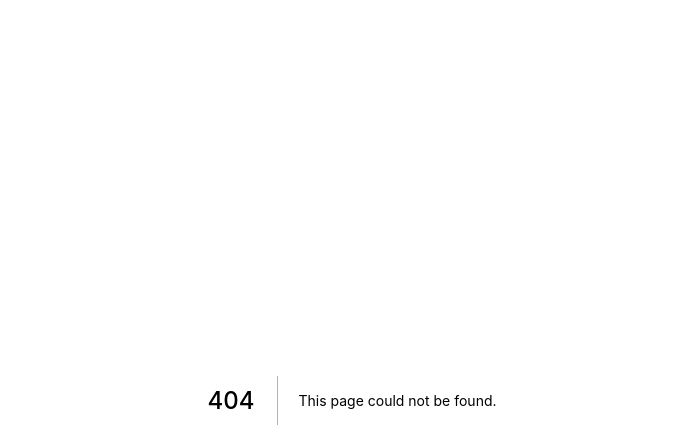
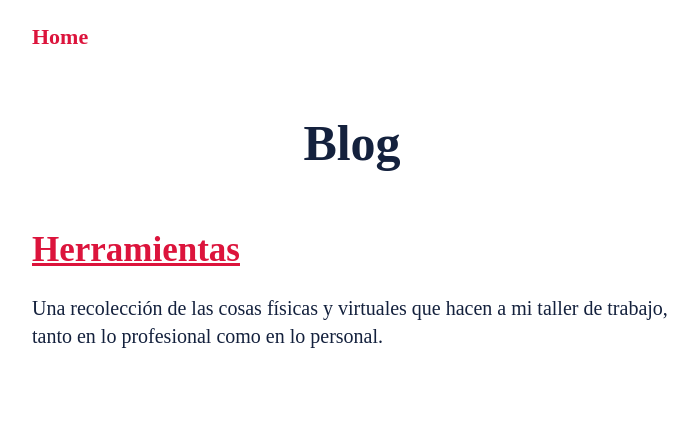
Before and after one commit to haykodarb/portfolio, a Next.js app: page /blog in a window 1280 px wide. Before the commit this address had no page. Shown: the top 448 px of the page, without its empty margins (288-986 px from the left). Built offline with nearby package versions, Linux system fonts and the light colour scheme.

Commit message:
Added blog

```diff
--- a/package.json
+++ b/package.json
@@ -9,6 +9,8 @@
   },
   "dependencies": {
     "@fortawesome/react-fontawesome": "^0.1.11",
+    "gray-matter": "^4.0.3",
+    "marked": "^4.0.19",
     "next": "9.5.3",
     "next-seo": "^4.26.0",
     "react": "16.13.1",
--- /dev/null
+++ b/posts/tools.md
@@ -0,0 +1,59 @@
+---
+title: Herramientas
+description: Una recolección de las cosas físicas y virtuales que hacen a mi taller de trabajo, tanto en lo profesional como en lo personal.
+---
+
+# Hardware
+## Multímetros
+- Pinza amperométrica [Ut-202](https://www.mercadolibre.com.ar/pinza-amperimetrica-digital-uni-t-ut202-400a/p/MLA15532841?pdp_filters=category:MLA30763#searchVariation=MLA15532841&position=1&search_layout=stack&type=product&tracking_id=bf5037ae-9a6a-4c48-a479-6a1f6ec8f119) de Uni-T, simple y portatil. La uso principalmente para mediciones de temperatura y de corriente alterna, para eso me funciona muy bien.
+
+- Multímetro [HT118A](https://articulo.mercadolibre.com.ar/MLA-1100119405-multimetro-digital-6000-cuentas-t-rms-autorango-oferta-_JM) de Kaiweets o Habotest. Es el mejor multímetro en términos de precio-calidad. Excelente construcción, peso y precisión.
+
+## Osciloscopio
+- [Hantek 6022BE](https://articulo.mercadolibre.com.ar/MLA-755874988-osciloscopio-ppc-hantek-6022be-2-canal-20mhz-autom-emakers-_JM#position=8&search_layout=stack&type=item&tracking_id=15f78b4b-03e4-49e5-84b4-3685d4dc2f04), un osciloscopio USB de 2 canáles y 20MHz. Es poco para un electrónico profesional pero para hobbyista y para viajes profesionales es excelentísimo. Combinar con el software OpenHantek6022, sí o sí.
+
+## Fuente de laboratorio
+- [Yihua 30V 5A](https://articulo.mercadolibre.com.ar/MLA-808644908-fuente-de-laboratorio-regulable-yihua-30v-5a-lcd-digital-_JM). Muy alto amperaje pero poca precisión. Para el precio está bien pero creo que una Uni-T podría haber estado mejor. Se puede regular el zero y el gain con unos potenciomentros que tiene dentro de la carcaza para mejorar su precisión. Para las cosas que hago yo sirve y sobra.
+
+
+- Fuente de PC convertida. Las fuentes de PC tienen salidas a +12V, -12V, 5V y 3,3V. Poseen alta capacidad de corriente, las uso cuando necesito correr motores a potencias que no puede proveer la fuente de laboratorio.
+
+## Soldadora
+- Estacion de soldado [Gadnic 996D](https://articulo.mercadolibre.com.ar/MLA-908545940-estacion-soldado-smd-aire-caliente-3-en-1-profesional-gadnic-_JM). Soldadora 2 en 1 con cautín para estaño y con pistola de aire caliente. Estoy un 99% seguro que es un producto white label y Gadnic son quienes lo importan. La he usado poco pero por ahora me ha resultado muy útil.
+
+## Microcontroladores
+- ESP32 y ESP8266. Los mejores chips que he usado, el ESP8266 para dispositivos simples y el ESP32 para cualquier otra cosa. El ESP32 tiene todas las interfáces y protocolos que puedas llegar a necesitar, además de una cantidad importante de pines, Bluetooth, WiFi y RTC integrado. Como si no fuera suficiente, también tiene 2 cores para poder separar el procesamiento de las interfaces inalámbricas de la lógica que controla sensores, actuadores, etc. Se pueden programar con Arduino pero recomiendo usar PlatformIO y aprovechar el SDK de Espressif que usa FreeRTOS.
+
+<br />
+
+# Software
+
+## Arch Linux
+Combinado con BSPWM lleva a una experiencia personalizada y configurada específicamente para mis necesidades. Free Open Source Software (FOSS).
+
+## Rosé Pine Wood Theme
+Combinado con prácticamente cualquier software que utilizo, de todas las paletas de colores que he usado es mi preferida por un márgen enorme.
+
+## Visual Studio Code
+Mi editor de texto por preferencia. A diferencia de otros IDE's que se usan para programación embebida VSCode es tan simple o tan complejo como vos quieras que sea. FOSS pero de Microsoft.
+
+## KiCAD
+Excelentísimo software para diseño de esquemáticos y de PCBs, al menos al nivel en el que lo uso yo. FOSS.
+
+## Firefox & Thunderbird
+Cumplen el trabajo de Web y Mail client respectivamente muy bien y son suficientemente personalizables. FOSS.
+
+## Bitwarden
+Password Manager de preferencia corriendo en mi propio servidor. Cumple con lo que se necesita. FOSS.
+
+## Nextcloud
+Herramienta de organización, servidor de archivos, calendario, tareas, etc. Hace de todo. Corriendo también en mi propio servidor. FOSS.
+
+## FreeCAD
+No hago diseño 3D, por ahora solo lo he usado para visualizar diseños ajenos y para eso sirve más que bien. FOSS.
+
+## Flutter
+Framework favorito para desarrollo de GUIs. Recomendadísimo para escapar a Javascript y seguir construyendo aplicaciones multi-plataforma. FOSS pero de Google.
+
+## ChibiOS
+Real Time Operating System embebido favorito por el momento. Es el que más he usado pero la simplicidad de su RTOS combinada con las capas de abstracción de hardware lo hacen un framework magnífico para el desarrollo de aplicaciones embebidas, específicamente en microcontroladores STM32. FOSS.
--- /dev/null
+++ b/src/components/BlogPost/post.module.css
@@ -0,0 +1,72 @@
+.header {
+    padding-left: 25%;
+    padding-right: 25%;
+    width: 100%;
+}
+
+.headerLinks {
+    width: 25%;
+    display: flex;
+    flex-direction: row;
+    align-items: center;
+    justify-content: center;
+}
+
+.link {
+    font-size: 22px;
+    flex: 1;
+    color: crimson;
+    font-weight: 600;
+    cursor: pointer;
+}
+
+.container {
+    padding-left: 25%;
+    padding-right: 25%;
+    padding-bottom: 100px;
+    font-family: serif;
+    font-weight: 300;
+    color: #14213d;
+}
+
+.title {
+    text-align: center;
+    font-size: 50px;
+    color: #14213d;
+    text-decoration: underline solid black 3px;
+}
+
+.subtitle {
+    font-size: 20px;
+    font-weight: 300;
+}
+
+.markdown {
+    padding-top: 10px;
+}
+
+.markdown h1 {
+    font-size: 40px;
+    text-decoration: underline dashed black 2px;
+}
+
+.markdown h2 {
+    font-size: 24px;
+}
+
+.markdown h3 {
+    font-size: 18px;
+}
+
+.markdown p {
+    font-size: 18px;
+}
+
+.markdown li {
+    font-size: 18px;
+}
+
+.markdown a {
+    color: crimson;
+    text-decoration: none;
+}
--- /dev/null
+++ b/src/pages/blog/index.js
@@ -0,0 +1,50 @@
+import fs from 'fs';
+import matter from 'gray-matter';
+import path from 'path';
+import Link from 'next/link';
+import styles from './style/blog.module.css';
+
+
+function Header() {
+    return <header className={styles['header']}>
+            <Link href='/'>
+                <p className={styles['link']}>Home</p>
+            </Link>
+    </header>
+}
+
+
+export default function BlogIndex({ posts }) {
+    console.log(posts);
+    return <div className={styles['container']}>
+        <Header />
+        <h1 className={styles['title']}>Blog</h1>
+        {posts.map(element => {
+            return <div key={element.file}>
+                <Link href={`/blog/${element.file}`}>
+                    <h4 className={styles['subtitle']}>{element.data.title}</h4>
+                </Link>
+
+                <p>{element.data.description}</p>
+            </div>
+        })}
+    </div>;
+}
+
+export async function getStaticProps({ params }) {
+    const files = fs.readdirSync(('posts'));
+
+    const posts = files.map((value) => {
+        const file = fs.readFileSync(path.join('posts/', value), 'utf-8');
+
+        const markdown = matter(file);
+
+        return { data: markdown.data, file: value.replace('.md', '') };
+    });
+
+    return {
+        props: {
+            posts
+        },
+    };
+}
--- /dev/null
+++ b/src/pages/blog/style/blog.module.css
@@ -0,0 +1,39 @@
+.header {
+    display: flex;
+    flex-direction: row;
+    align-items: flex-start;
+    justify-content: center;
+    width: 25%;
+}
+
+
+.link {
+    font-size: 22px;
+    flex: 1;
+    color: crimson;
+    font-weight: 600;
+    cursor: pointer;
+}
+
+.container {
+    padding-left: 25%;
+    padding-right: 25%;
+    padding-bottom: 100px;
+    font-family: serif;
+    font-weight: 300;
+    color: #14213d;
+}
+
+.title {
+    text-align: center;
+    font-size: 50px;
+    color: #14213d;
+}
+
+.subtitle {
+    text-decoration: underline solid crimson 3px;
+    font-size: 35px;
+    color: crimson;
+    cursor: pointer;
+    margin-bottom: 0;
+}
```
Also changed, not shown: src/components/BlogPost/index.js (added, +37 -0 lines), src/pages/blog/[slug].js (added, +44 -0 lines), 1 other file (tests, documents, lock files or other folders).
